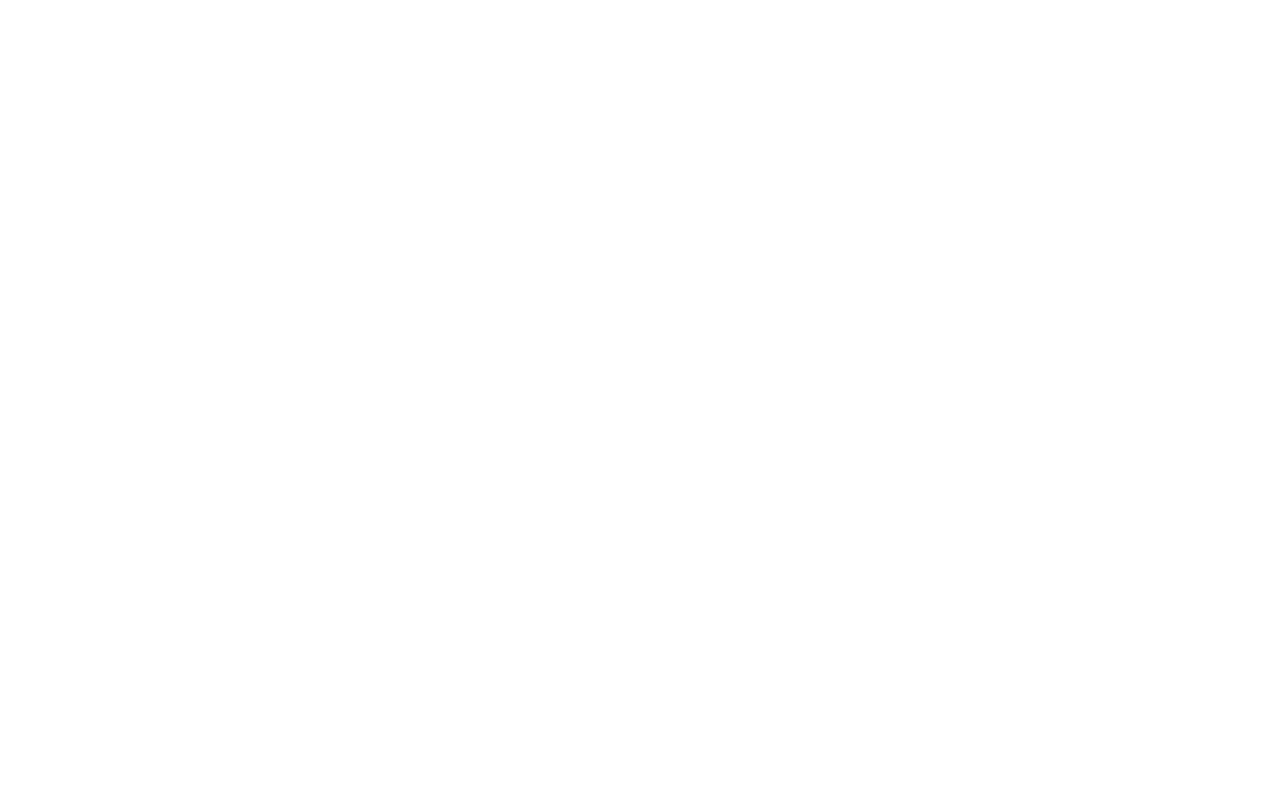
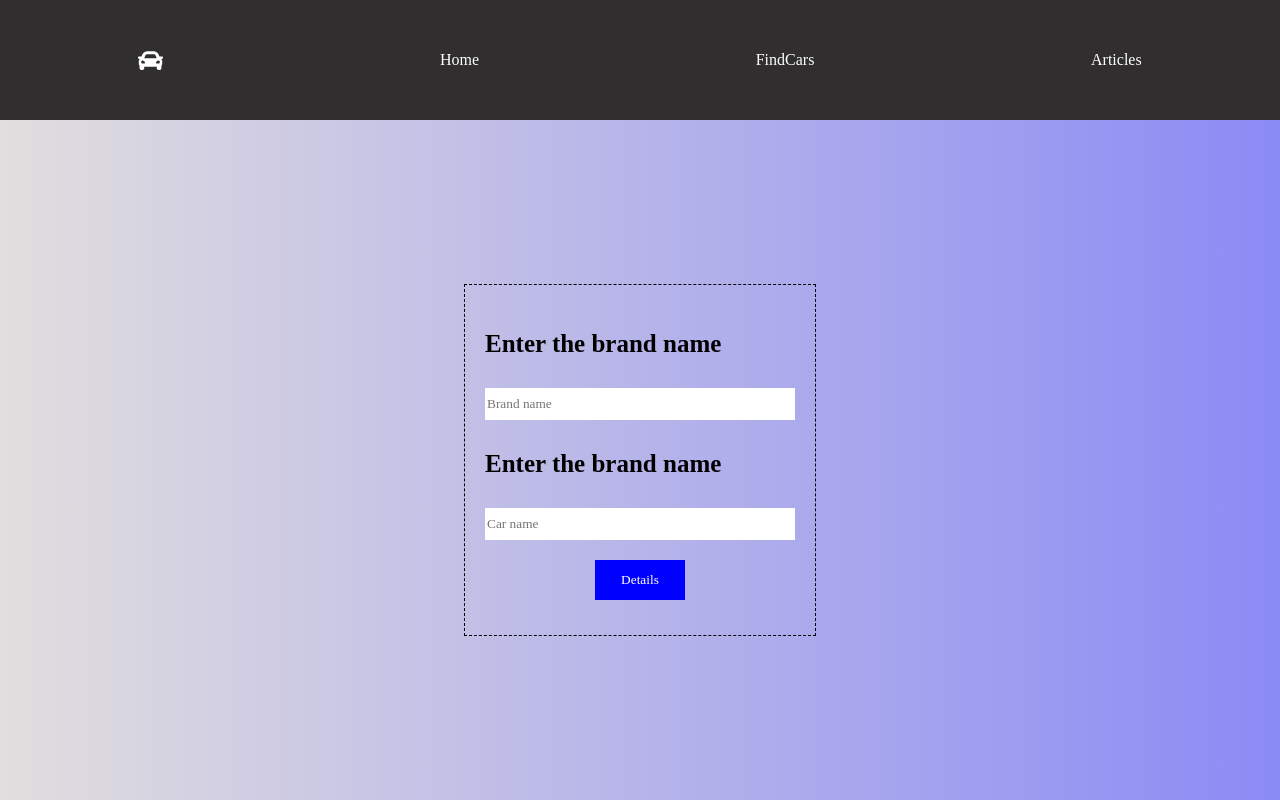
Before and after one commit to KarthikPaidipalli/cars, a React (Create React App) app in the folder lovecars/: page /cars in a window 1280 px wide. Before the commit this address had no page. Built offline with nearby package versions, Linux system fonts and the light colour scheme.

Commit message:
added search

```diff
--- a/lovecars/src/App.js
+++ b/lovecars/src/App.js
@@ -1,12 +1,14 @@
 import './App.css';
 import { BrowserRouter, Routes, Route } from "react-router-dom";
 import Home from "./components/Home";
+import Cars from './components/Cars';
 
 function App() {
   return (
     <BrowserRouter>
       <Routes>
         <Route path="/" element={<Home />} />
+        <Route path="/cars" element={<Cars />} />
       </Routes>
     </BrowserRouter>
   );
--- /dev/null
+++ b/lovecars/src/components/Cars/index.css
@@ -0,0 +1,53 @@
+*{
+    font-family: 'Times New Roman', Times, serif;
+}
+
+.carscontainer{
+    background-image: linear-gradient(to left, rgb(139, 139, 245), rgb(225, 222, 222));
+    height: 85vh;
+    width: 100%;
+    display: flex;
+    flex-direction: column;
+    align-items: center;
+    justify-content: center;
+}
+
+.formofcollection{
+    display: flex;
+    flex-direction: column;
+    justify-content: center;
+    border: 1px dashed black;
+    width: 350px;
+    height: 350px;
+}
+
+.labels{
+    font-weight: bold;
+    font-size: 25px;
+    margin-bottom: 10px;
+    margin-top: 10px;
+    margin: 20px;
+}
+
+.inputs{
+    margin: 20px;
+    height: 30px;
+    margin-bottom: 10px;
+    margin-top: 10px;
+    border: none;
+}
+.buttonsalign{
+    display: flex;
+    justify-content: center;
+}
+.detailbutton{
+    align-items: center;
+    margin-bottom: 10px;
+    margin-top: 10px;
+    height: 40px;
+    width: 90px;
+    background-color: blue;
+    color: white;
+    border: none;
+
+}
--- /dev/null
+++ b/lovecars/src/components/Cars/index.js
@@ -0,0 +1,35 @@
+import { Component } from "react";
+import Header from "../Header";
+import "./index.css"
+class Cars extends Component{
+    state={nameofcar:"",brandofcar:""}
+
+    carnamenetred =(event)=>{
+        this.setState({nameofcar:event.target.value})
+    }
+
+    carbrandnetred =(event)=>{
+        this.setState({brandofcar:event.target.value})
+    }
+
+    render(){
+        const{nameofcar,brandofcar}=this.state
+        return(
+            <div>
+                <Header/>
+                <div className="carscontainer">
+                    <div className="formofcollection">
+                        <label htmlFor="carbrand" className="labels">Enter the brand name</label>
+                        <input type="text" id="carbrand" value={brandofcar} onChange={this.carbrandnetred} className="inputs" placeholder="Brand name"/>
+                        <label htmlFor="carname" className="labels">Enter the brand name</label>
+                        <input type="text" id="carname" value={nameofcar} onChange={this.carnamenetred} className="inputs" placeholder="Car name"/>
+                        <div className="buttonsalign">
+                        <a href={`https://www.cardekho.com/${brandofcar}/${nameofcar}`} target="_blank" rel="noopener noreferrer"><button className="detailbutton">Details</button></a>
+                        </div>
+                    </div>
+                </div>
+            </div>
+        )
+    }
+}
+export default Cars
--- a/lovecars/src/components/Header/index.css
+++ b/lovecars/src/components/Header/index.css
@@ -1,6 +1,6 @@
 .headercontainer {
     background-color: rgb(48, 46, 46);
-    height: 100px;
+    height: 15vh;
     display: flex;
     flex-direction: row;
     align-items: center;
@@ -16,17 +16,22 @@
     content: '';
     position: absolute;
     left: 0;
-    bottom: -2px; /* Adjust based on your design */
+    bottom: -2px;
     width: 100%;
-    height: 2px; /* Thickness of the line */
+    height: 2px;
     background-color: rgb(236, 164, 7);
-    transform: scaleX(0); /* Initially no width */
-    transition: transform 0.3s ease; /* Add transition effect */
+    transform: scaleX(0);
+    transition: transform 0.3s ease;
 }
 .underscore{
     text-decoration: none;
     color: white;
 }
 .headercontainer *:hover::after {
-    transform: scaleX(1); /* Increase width on hover */
+    transform: scaleX(1);
 }
+
+.liststyle{
+    text-decoration: none;
+    color: white;
+}
--- a/lovecars/src/components/Header/index.js
+++ b/lovecars/src/components/Header/index.js
@@ -6,8 +6,8 @@
     return (
         <div className="headercontainer">
             <FaCar size={25} />
-            <Link to="/"><p>Home</p></Link>
-            <p>Description</p>
+            <Link className="liststyle" to="/">Home</Link>
+            <Link className="liststyle" to="/cars">FindCars</Link>
             <a href="https://www.automotiveworld.com/articles/" target="_blank" rel="noopener noreferrer" className="underscore">Articles</a>
         </div>
     );
--- a/lovecars/src/components/Home/index.css
+++ b/lovecars/src/components/Home/index.css
@@ -1,12 +1,34 @@
 .hometotalcontainer{
-    height: 100vh;
-    background-color: rgb(48, 185, 244);
+    height: 100%;
+    background-image: linear-gradient(to left, rgb(139, 139, 245), rgb(225, 222, 222));
+    margin-top: 0px;
+    width: 100%;
 }
 .homecontainer{
     background-image: url("https://img.freepik.com/free-photo/blue-black-muscle-car-with-license-plate-that-says-trans-front_1340-23399.jpg?size=626&ext=jpg&ga=GA1.1.1546980028.1703462400&semt=ais");
     background-size: cover;
-    width: 100%;
-    height: 100vh;
+    width: 60%;
+    height: 80vh;
+}
+
+@media (max-width:500px) {
+    .homecontainer{
+        background-image: none;
+        width: 80%;
+    }
+    .para{
+        width: 100%;
+        text-align: center;
+    }
+}
+
+.tophomecontainer{
+    margin-top: 15px;
+    height: 90vh;
+    display: flex;
+    flex-direction: column;
+    justify-content: center;
+    align-items: center;
 }
 .para{
     text-align: center;
--- a/lovecars/src/components/Home/index.js
+++ b/lovecars/src/components/Home/index.js
@@ -5,8 +5,10 @@
     return(
         <div className="hometotalcontainer">
             <Header/>
+            <div className="tophomecontainer">
             <div className="homecontainer">
-                <p className="para">For many individuals, the love of cars runs deep, transcending mere appreciation for their functionality. It's an emotion intertwined with experiences, memories, and dreams. Enthusiasts find themselves captivated by the sleek curves of a sports car, the raw power of a muscle car, or the timeless elegance of a classic model. Each car tells a story, evoking emotions that resonate with its admirers on a personal level. From the excitement of a first drive to the thrill of customizing and tinkering under the hood, loving cars is a passion that fosters creativity, camaraderie, and a sense of belonging within a vibrant community. It's not just about the metal and machinery; it's about the shared joy of exploration, the pursuit of perfection, and the endless possibilities that lie ahead on the open road. In essence, loving cars is a journey—a journey fueled by passion, fueled by dreams, and fueled by the unbridled joy of driving</p>
+                <p className="para">For many individuals, the love of cars runs deep, transcending mere appreciation for their functionality. It's an emotion intertwined with experiences, memories, and dreams. Enthusiasts find themselves captivated by the sleek curves of a sports car, the raw power of a muscle car, or the timeless elegance of a classic model. Each car tells a story, evoking emotions that resonate with its admirers on a personal level. From the excitement of a first drive to the thrill of customizing and tinkering under the hood, loving cars is a passion that fosters creativity. It's not just about the metal and machinery; it's about the shared joy of exploration, the pursuit of perfection, and the endless possibilities that lie ahead on the open road. In essence, loving cars is a journey—a journey fueled by passion, fueled by dreams, and fueled by the unbridled joy of driving</p>
+            </div>
             </div>
         </div>
     )
```
